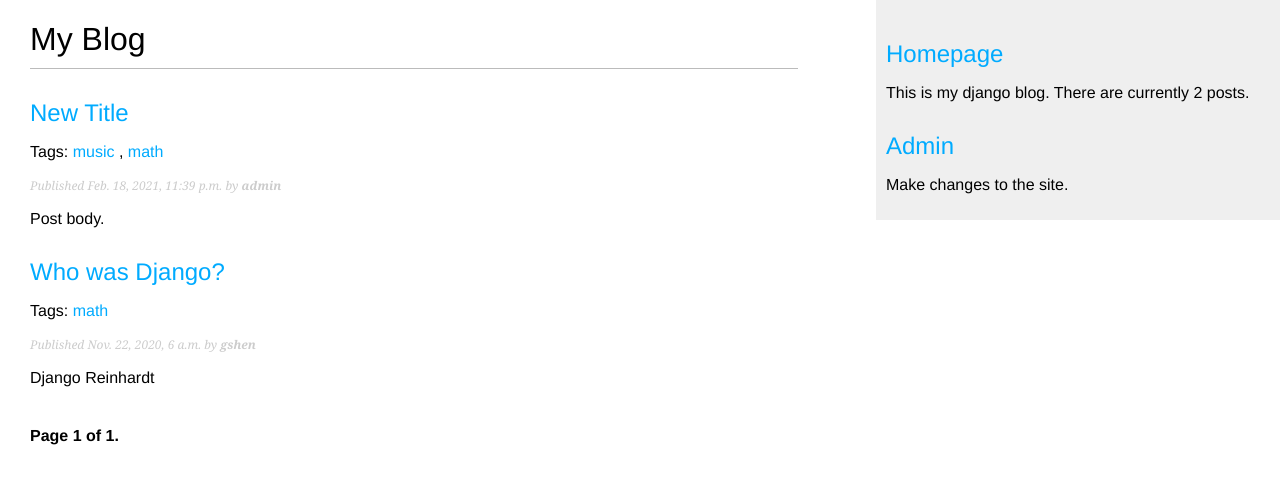
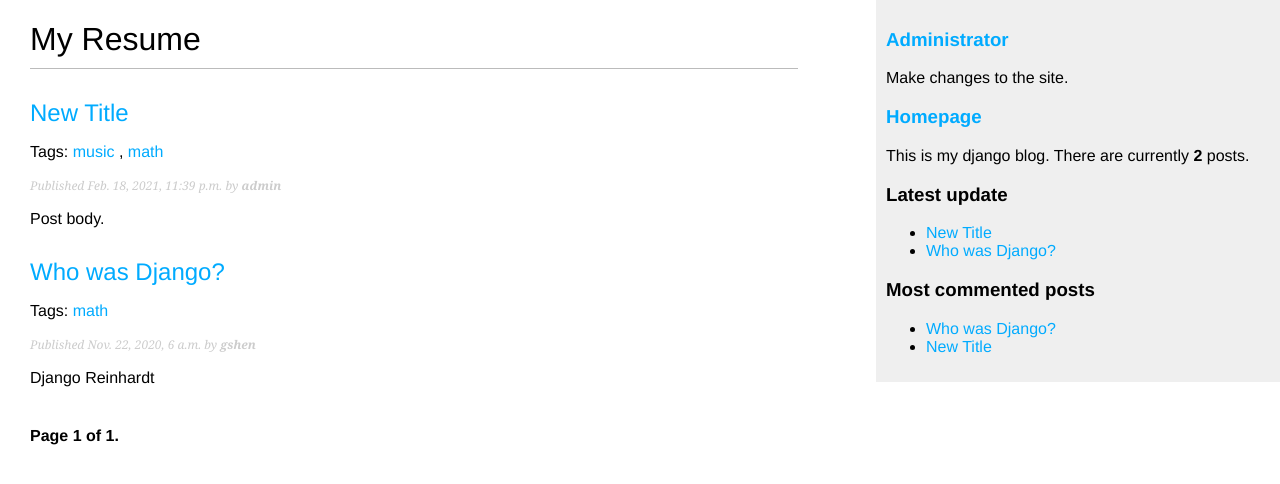
Before and after one commit to gshen2/mysite-blog, a Django app: page /blog/ in a window 1280 px wide. Shown: the top 484 px of the page. Run offline with Django 3.2, Linux system fonts and the light colour scheme; data comes from the database, SQL or seed files in the repository; parts of the project's set-up code (start-up, migrations or seed data) failed here and were passed over.

Commit message:
showing updates

```diff
--- a/blog/templates/blog/base.html
+++ b/blog/templates/blog/base.html
@@ -12,15 +12,29 @@
     {% endblock %}
 </div>
 <div id="sidebar">
-    <h2>
+    <h3>
+        <a href="/admin">Administrator</a>
+    </h3>
+    <p>Make changes to the site.</p>
+
+    <h3>
         <a href="/blog">Homepage</a>
-    </h2>
+    </h3>
     <p>This is my django blog.
-        There are currently {% total_posts %} posts.</p>
-    <h2>
-        <a href="/admin">Admin</a>
-    </h2>
-    <p>Make changes to the site.</p>
+        There are currently <b>{% total_posts %}</b> posts.</p>
+
+    <h3>Latest update</h3>
+    {% show_latest_posts 2 %}
+
+    <h3>Most commented posts</h3>
+    {% get_most_commented_posts as most_commented_posts %}
+    <ul>
+        {% for post in most_commented_posts %}
+        <li>
+            <a href="{{ post.get_absolute_url }}">{{ post.title }}</a>
+        </li>
+        {% endfor %}
+    </ul>
 </div>
 </body>
 </html>
--- a/blog/templates/blog/post/detail.html
+++ b/blog/templates/blog/post/detail.html
@@ -1,7 +1,9 @@
 {% extends "blog/base.html" %}
+
 {% block title %}
-{{ post.title }}
+    {{ post.title }}
 {% endblock %}
+
 {% block content %}
     <h1>{{ post.title }}</h1>
     <p class="date">
--- /dev/null
+++ b/blog/templates/blog/post/latest_posts.html
@@ -0,0 +1,7 @@
+<ul>
+     {% for post in latest_posts %}
+       <li>
+         <a href="{{ post.get_absolute_url }}">{{ post.title }}</a>
+       </li>
+     {% endfor %}
+</ul>
--- a/blog/templates/blog/post/list.html
+++ b/blog/templates/blog/post/list.html
@@ -1,10 +1,18 @@
 {% extends "blog/base.html" %}
-{% block title %}My Blog{% endblock %}
+
+{% block title %}
+    Guoyang Shen's Resume
+{% endblock %}
+
 {% block content %}
-    <h1>My Blog</h1>
+    <h1>
+        My Resume
+    </h1>
+
     {% if tag %}
         <h2>Posts tagged with "{{ tag.name }}"</h2>
     {% endif %}
+
     {% for post in posts %}
         <h2>
             <a href="{{ post.get_absolute_url }}">
@@ -25,5 +33,6 @@
         </p>
     {{ post.body|truncatewords:30|linebreaks }}
     {% endfor %}
+
     {% include "pagination.html" with page=posts %}
 {% endblock %}
--- a/blog/templatetags/blog_tags.py
+++ b/blog/templatetags/blog_tags.py
@@ -1,5 +1,6 @@
 from django import template
 from ..models import Post
+from django.db.models import Count
 
 register = template.Library()
 
@@ -7,3 +8,16 @@ register = template.Library()
 @register.simple_tag
 def total_posts():
     return Post.published.count()
+
+
+@register.simple_tag
+def get_most_commented_posts(count=2):
+    return Post.published.annotate(
+        total_comments=Count('comments')
+    ).order_by('-total_comments')[:count]
+
+
+@register.inclusion_tag('blog/post/latest_posts.html')
+def show_latest_posts(count=2):
+    latest_posts = Post.published.order_by('-publish')[:count]
+    return {'latest_posts': latest_posts}
```
Lines whose indentation alone changed are shown as unchanged.
